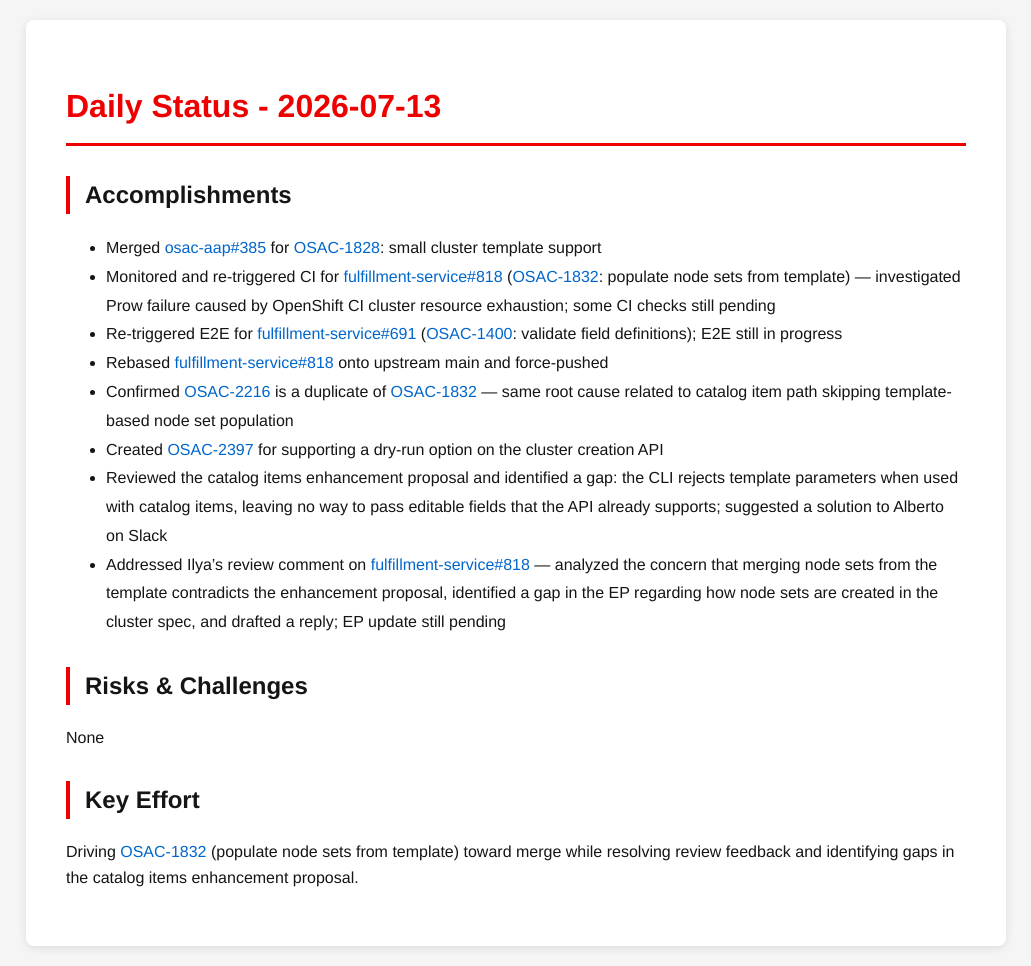
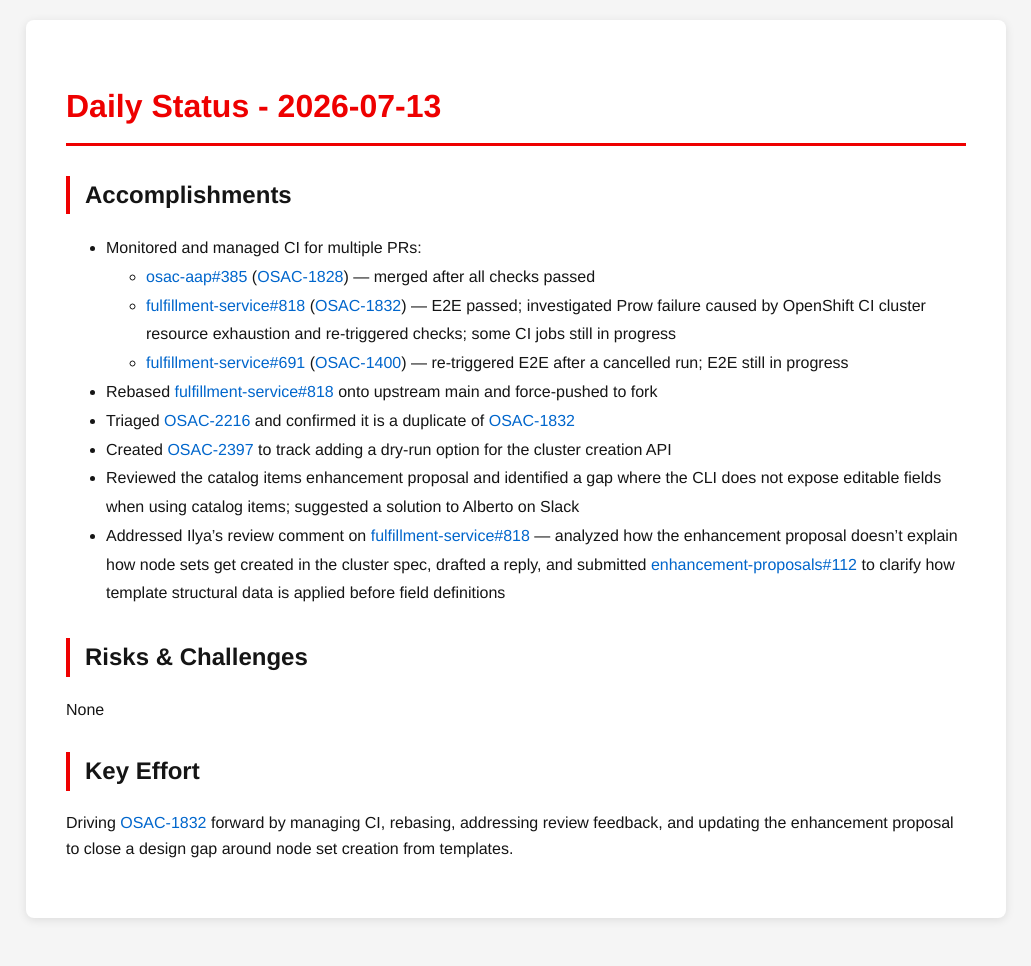
Before and after one commit to tzvatot/daily-status, a Jekyll site: the page built from 2026-07-13.md, in a window 1280 px wide. Shown: the whole page, without its empty margins (124-1155 px from the left). Built offline with Jekyll 4.4.1, drawn with Linux system fonts in a browser that asks for light colours; after the commit the page ends 938 px from its top, so only the background shows below that.

Commit message:
Daily status update - 2026-07-13

```diff
--- a/2026-07-13.md
+++ b/2026-07-13.md
@@ -7,17 +7,18 @@ date: 2026-07-13
 # Daily Status - 2026-07-13
 
 ## Accomplishments
-- Merged [osac-aap#385](https://github.com/osac-project/osac-aap/pull/385) for [OSAC-1828](https://redhat.atlassian.net/browse/OSAC-1828): small cluster template support
-- Monitored and re-triggered CI for [fulfillment-service#818](https://github.com/osac-project/fulfillment-service/pull/818) ([OSAC-1832](https://redhat.atlassian.net/browse/OSAC-1832): populate node sets from template) — investigated Prow failure caused by OpenShift CI cluster resource exhaustion; some CI checks still pending
-- Re-triggered E2E for [fulfillment-service#691](https://github.com/osac-project/fulfillment-service/pull/691) ([OSAC-1400](https://redhat.atlassian.net/browse/OSAC-1400): validate field definitions); E2E still in progress
-- Rebased [fulfillment-service#818](https://github.com/osac-project/fulfillment-service/pull/818) onto upstream main and force-pushed
-- Confirmed [OSAC-2216](https://redhat.atlassian.net/browse/OSAC-2216) is a duplicate of [OSAC-1832](https://redhat.atlassian.net/browse/OSAC-1832) — same root cause related to catalog item path skipping template-based node set population
-- Created [OSAC-2397](https://redhat.atlassian.net/browse/OSAC-2397) for supporting a dry-run option on the cluster creation API
-- Reviewed the catalog items enhancement proposal and identified a gap: the CLI rejects template parameters when used with catalog items, leaving no way to pass editable fields that the API already supports; suggested a solution to Alberto on Slack
-- Addressed Ilya's review comment on [fulfillment-service#818](https://github.com/osac-project/fulfillment-service/pull/818) — analyzed the concern that merging node sets from the template contradicts the enhancement proposal, identified a gap in the EP regarding how node sets are created in the cluster spec, and drafted a reply; EP update still pending
+- Monitored and managed CI for multiple PRs:
+  - [osac-aap#385](https://github.com/osac-project/osac-aap/pull/385) ([OSAC-1828](https://redhat.atlassian.net/browse/OSAC-1828)) — merged after all checks passed
+  - [fulfillment-service#818](https://github.com/osac-project/fulfillment-service/pull/818) ([OSAC-1832](https://redhat.atlassian.net/browse/OSAC-1832)) — E2E passed; investigated Prow failure caused by OpenShift CI cluster resource exhaustion and re-triggered checks; some CI jobs still in progress
+  - [fulfillment-service#691](https://github.com/osac-project/fulfillment-service/pull/691) ([OSAC-1400](https://redhat.atlassian.net/browse/OSAC-1400)) — re-triggered E2E after a cancelled run; E2E still in progress
+- Rebased [fulfillment-service#818](https://github.com/osac-project/fulfillment-service/pull/818) onto upstream main and force-pushed to fork
+- Triaged [OSAC-2216](https://redhat.atlassian.net/browse/OSAC-2216) and confirmed it is a duplicate of [OSAC-1832](https://redhat.atlassian.net/browse/OSAC-1832)
+- Created [OSAC-2397](https://redhat.atlassian.net/browse/OSAC-2397) to track adding a dry-run option for the cluster creation API
+- Reviewed the catalog items enhancement proposal and identified a gap where the CLI does not expose editable fields when using catalog items; suggested a solution to Alberto on Slack
+- Addressed Ilya's review comment on [fulfillment-service#818](https://github.com/osac-project/fulfillment-service/pull/818) — analyzed how the enhancement proposal doesn't explain how node sets get created in the cluster spec, drafted a reply, and submitted [enhancement-proposals#112](https://github.com/osac-project/enhancement-proposals/pull/112) to clarify how template structural data is applied before field definitions
 
 ## Risks & Challenges
 None
 
 ## Key Effort
-Driving [OSAC-1832](https://redhat.atlassian.net/browse/OSAC-1832) (populate node sets from template) toward merge while resolving review feedback and identifying gaps in the catalog items enhancement proposal.
+Driving [OSAC-1832](https://redhat.atlassian.net/browse/OSAC-1832) forward by managing CI, rebasing, addressing review feedback, and updating the enhancement proposal to close a design gap around node set creation from templates.
```
